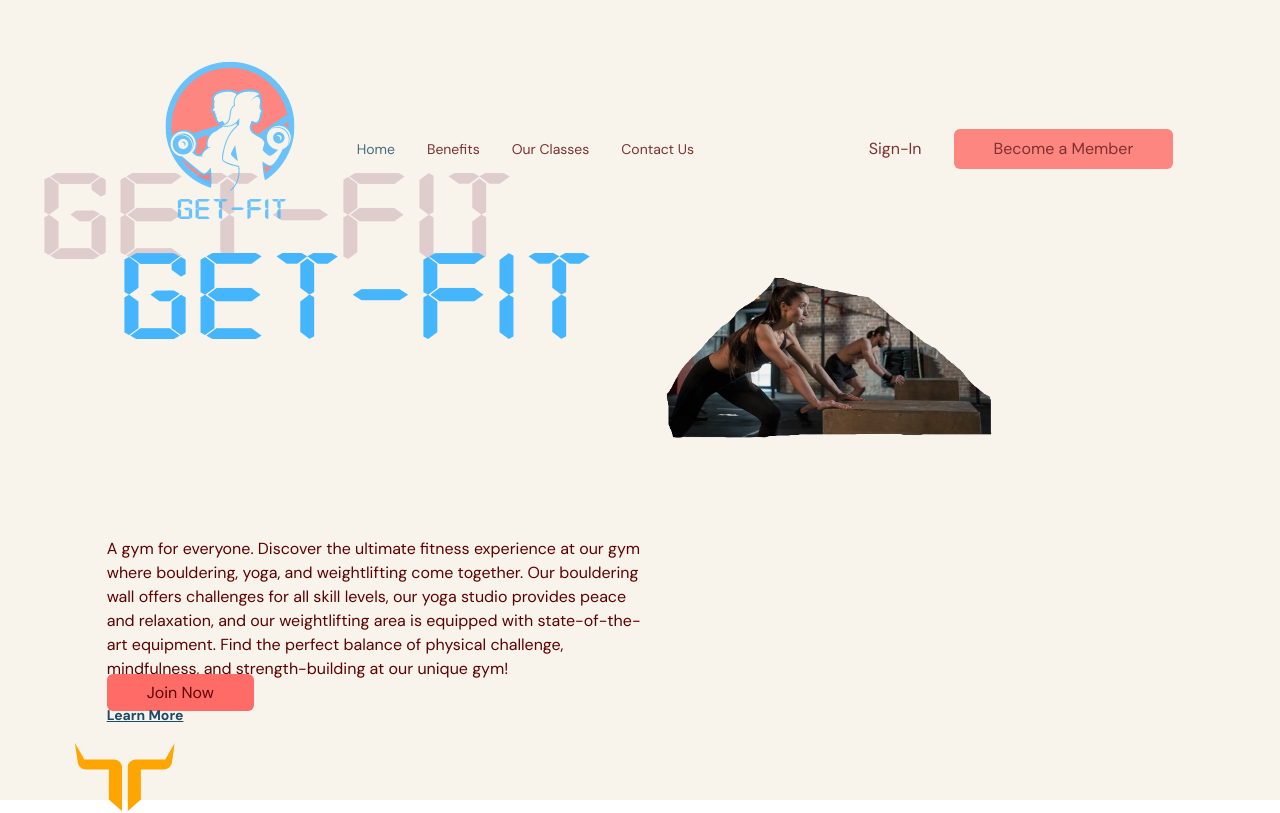
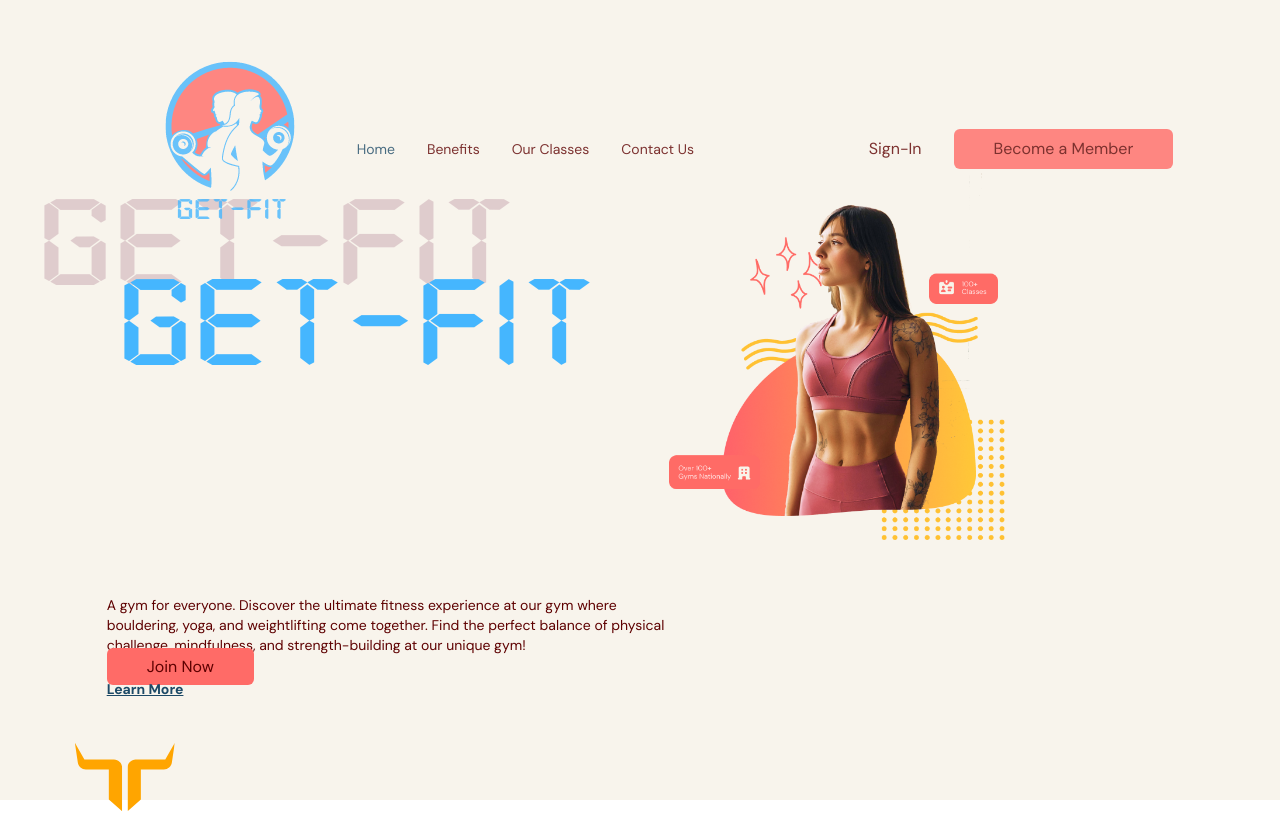
Before and after one commit to justinklam/getFit, a React (Vite) app: page / in a window 1280 px wide. Shown: the top 813 px of the page. Built offline with nearby package versions, Linux system fonts and the light colour scheme.

Commit message:
shorten description. add in styling for p tag

```diff
--- a/src/scenes/home/index.tsx
+++ b/src/scenes/home/index.tsx
@@ -5,7 +5,7 @@ import AnchorLink from "react-anchor-link-smooth-scroll";
 
 // Image assets
 import HomePageText from "@/assets/text-no-bg.png";
-import HomePageGraphic from "@/assets/homePageGraphic-no-bg.png";
+import HomePageGraphic from "@/assets/homePageGraphic-alt.png";
 import Sponser1 from "@/assets/sponser-1.png";
 import Sponser2 from "@/assets/sponser-2.png";
 import Sponser3 from "@/assets/sponser-3.png";
@@ -33,14 +33,11 @@ const Home = ({ setSelectedPage }: Props) => {
               </div>
             </div>
 
-            <p>
+            <p className="mt-8 text-sm md:text-start">
               A gym for everyone. Discover the ultimate fitness experience at
               our gym where bouldering, yoga, and weightlifting come together.
-              Our bouldering wall offers challenges for all skill levels, our
-              yoga studio provides peace and relaxation, and our weightlifting
-              area is equipped with state-of-the-art equipment. Find the perfect
-              balance of physical challenge, mindfulness, and strength-building
-              at our unique gym!
+              Find the perfect balance of physical challenge, mindfulness, and
+              strength-building at our unique gym!
             </p>
           </div>
 
```
